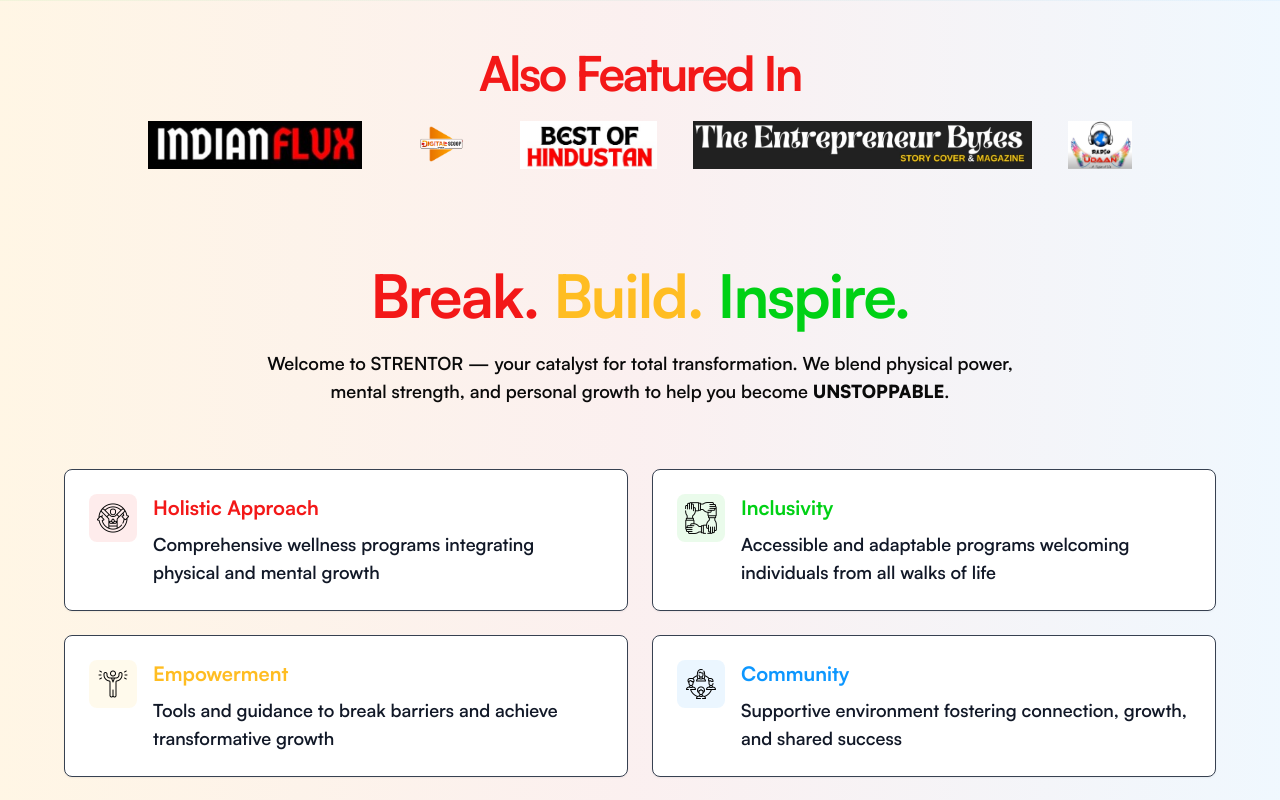
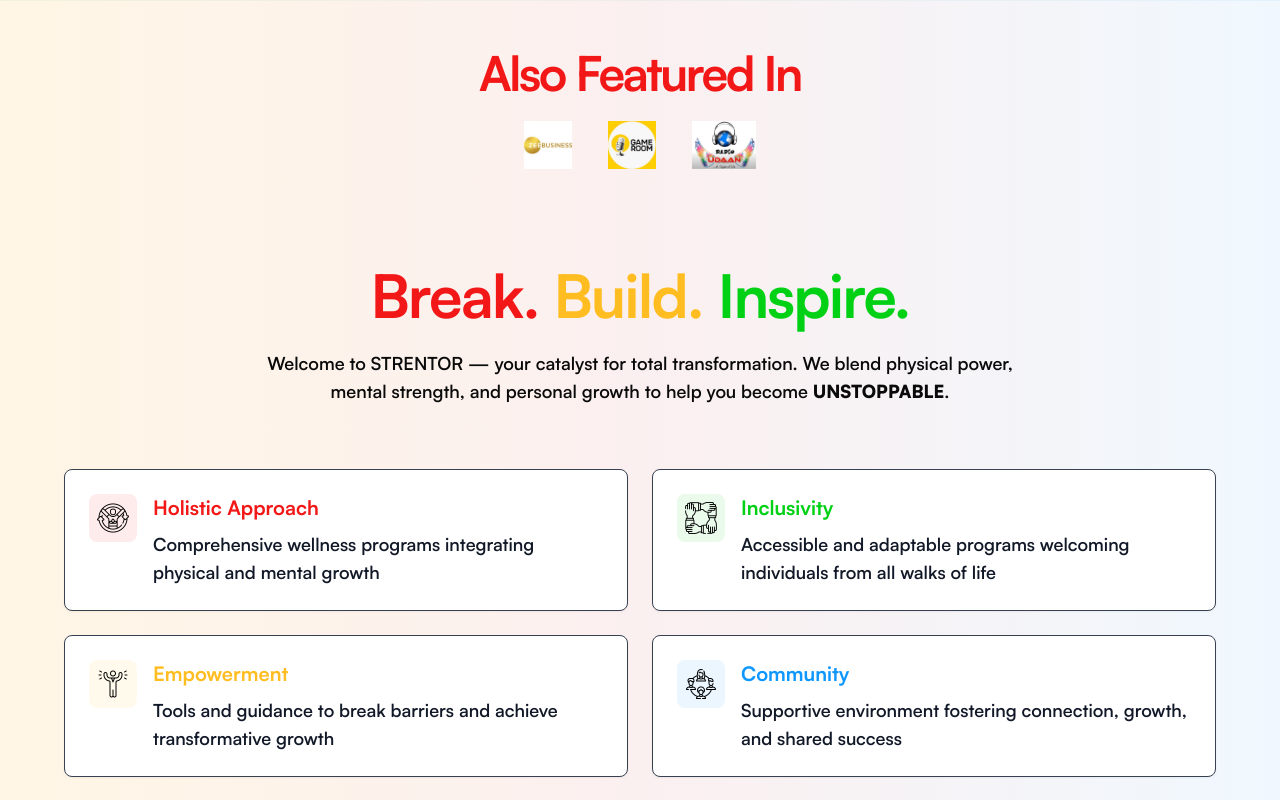
Before and after one commit to chaitanyashetty47/strlanding, a Next.js app: page / in a window 1280 px wide. Shown: the part 840-1640 px from the top of the page. Built offline with nearby package versions, Linux system fonts and the light colour scheme.

Commit message:
featured changes

```diff
--- a/src/components/landing/Banner.tsx
+++ b/src/components/landing/Banner.tsx
@@ -19,12 +19,18 @@ const Banner = () => {
               Join hundreds of individuals who have transformed their lives with STRENTOR
             </p>
             <div className="mx-auto max-w-sm space-y-2">
-              <Button
+                <Button
+                className="bg-[#F31818] hover:bg-[#F31818]/90 text-white font-bold rounded-full px-8 py-6 mt-5 text-lg"
+                onClick={() => window.open("https://calendly.com/strentor/strentor-services", "_blank")}
+              >
+                Start Your Journey Today
+              </Button>
+              {/* <Button
                 className="w-full font-bold bg-gradient-to-r from-red-600 to-orange-600 hover:from-blue-700 hover:to-purple-700"
                 onClick={() => setShowForm(true)}
               >
                 Start Your Journey Today
-              </Button>
+              </Button> */}
               <ContactForm open={showForm} onOpenChange={setShowForm} />
             </div>
           </div>
--- a/src/components/landing/Featured.tsx
+++ b/src/components/landing/Featured.tsx
@@ -28,39 +28,53 @@ export default function Featured() {
         Also Featured In
       </h2>
       <div className="flex flex-row space-x-9 justify-center">
-        <Logo
+        {/* <Logo
           src="/indiaflux.jpg"
           alt="India Flux Logo"
           width={400}
           height={15}
           href="https://indianflux.com/aditya-mandan-the-para-powerlifter-and-founder-of-stentor/"
-        />
-        <Logo
+        /> */}
+        {/* <Logo
           src="/indiascoop.png"
           alt="India Scoop Logo"
           width={500}
           height={48}
           href="https://medium.com/@digitalscoopindia/aditya-mandan-the-para-powerlifter-and-founder-of-stentor-778f2bd995e1"
-        />
-        <Logo
+        /> */}
+        {/* <Logo
           src="/bestofhindustan.jpg"
           alt="Best of Hindustan Logo"
           width={600}
           height={100}
           href="https://bestofhindustan.com/aditya-mandan-the-para-powerlifter-and-founder-of-stentor/"
-        />
-         <Logo
+        /> */}
+         {/* <Logo
           src="/entbytes.jpg"
           alt="Entrepreneur Bytes"
           width={600}
           height={100}
           href="https://theentrepreneurbytes.com/aditya-mandan-the-para-powerlifter-and-founder-of-stentor/"
+        /> */}
+        <Logo
+          src="/zeebiz.jpg"
+          alt="Zee Business"
+          width={300}
+          height={300}
+          href="https://youtu.be/yNR2nag2bxY?si=nKXvHjeBSn7vK1Ve"
+        />
+        <Logo
+          src="/gameroom.jpg"
+          alt="Game Room"
+          width={600}
+          height={600}
+          href="https://youtu.be/jIjfj5b9kLU?si=IHWL4so_xWoH1z7l"
         />
         <Logo
           src="/udaan.jpg"
           alt="Radio Udaan"
           width={600}
-          height={100}
+          height={600}
           href="https://youtu.be/O0rwgzslQy0?si=WAvS4lkze0-KanjW"
         />
       </div>
```
Also changed, not shown: public/gameroom.jpg (added), public/zeebiz.jpg (added).
